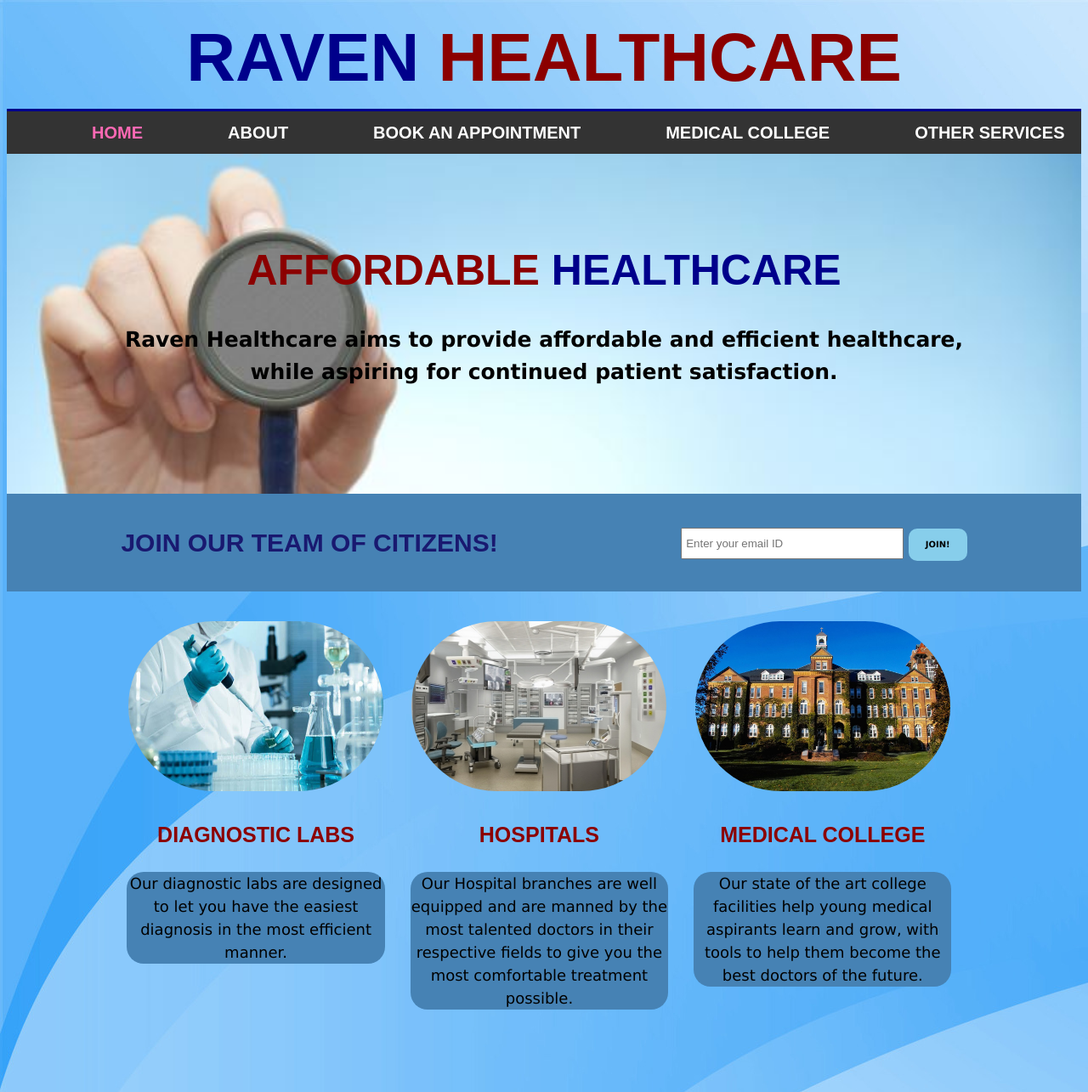
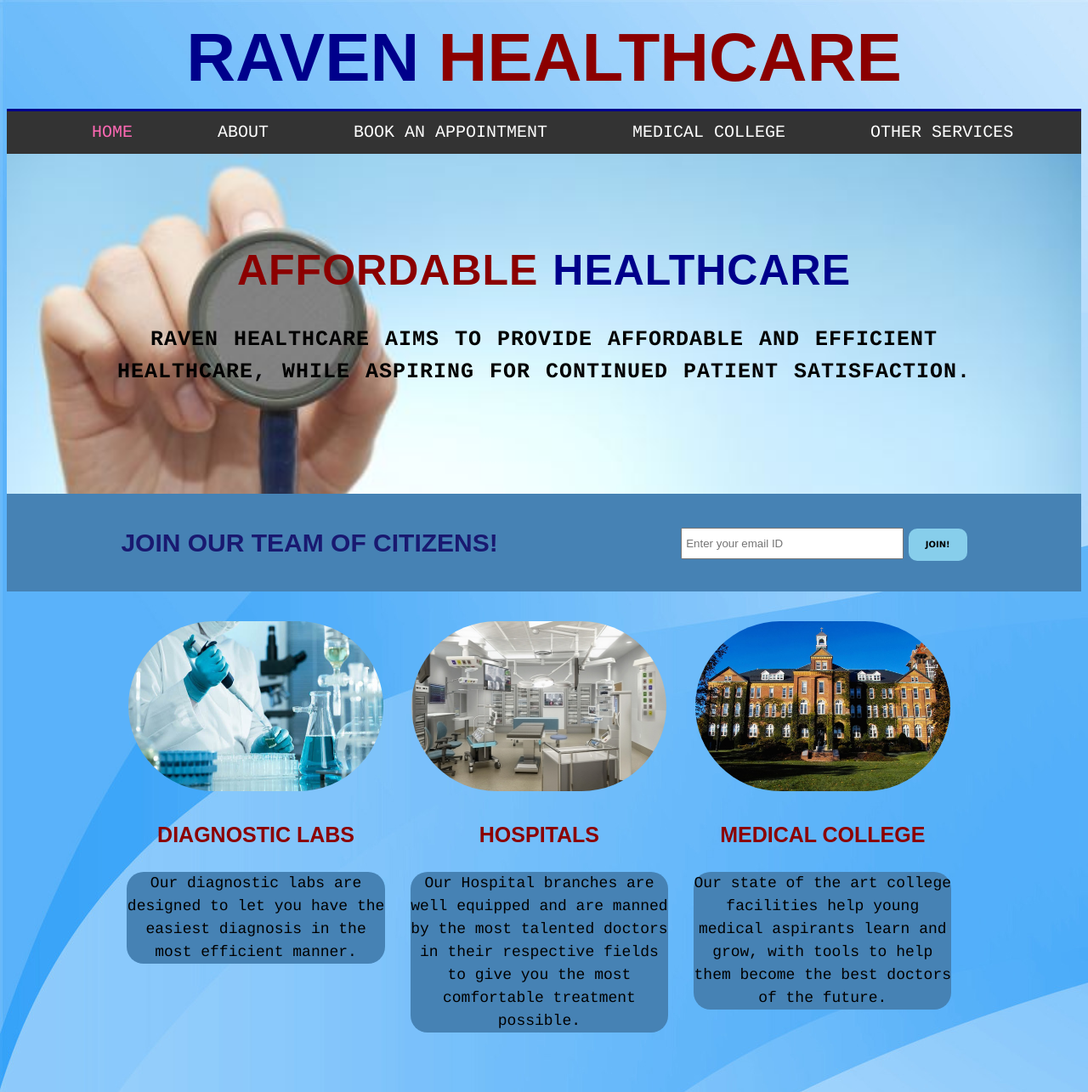
Before and after one commit to ravensfyre/ravenhealth, a plain HTML site: page index.html in a window 1280 px wide. Shown: the top 1285 px of the page at 85% size. Drawn offline with Linux system fonts and the light colour scheme.

Commit message:
Changed the fonts

```diff
--- a/style.css
+++ b/style.css
@@ -54,7 +54,8 @@ body {
    display: block;
    color: White;
    text-align: center;
-
+   font-family: courier;
+   font-weight: lighter;
    text-decoration: none;
  }
 
@@ -102,7 +103,10 @@ header a:hover {
   background-size: cover;
   color: Black;
   text-align: center;
-  font-family: verdana;
+  font-family: Courier;
+  letter-spacing: 1px;
+  word-spacing: 2px;
+  text-transform: uppercase;
   font-weight: bold;
 
 }
@@ -181,7 +185,7 @@ width: 250px;
   border-radius: 20px;
   background-size: cover;
   font-weight: lighter;
-  font-family: verdana;
+  font-family: Courier;
   text-transform: none;
 
 }
```
Lines whose indentation alone changed are shown as unchanged.
